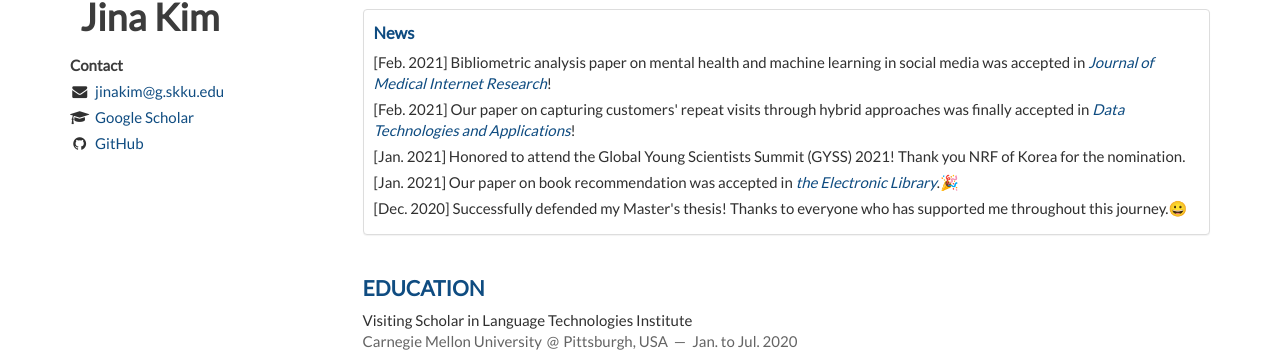
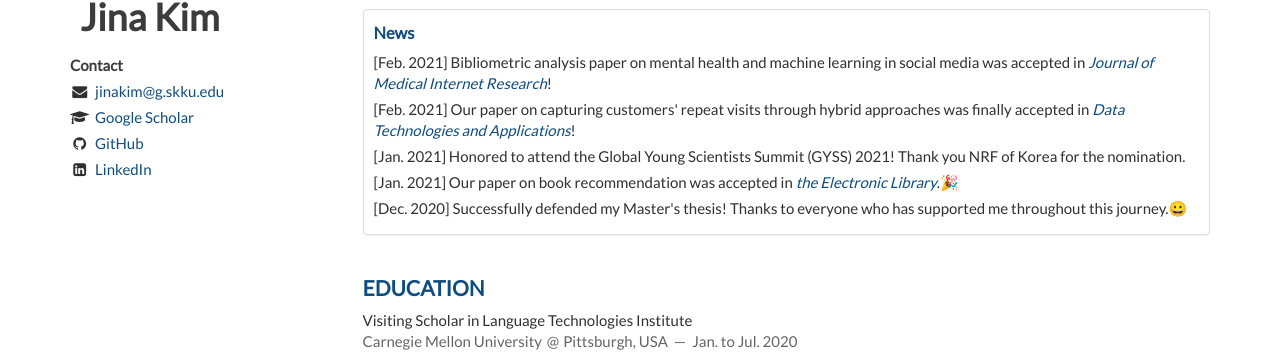
Before and after one commit to Jina-Kim/Jina-Kim.github.io, a Jekyll site: the page built from index.html, in a window 1280 px wide. Shown: the part 265-618 px from the top of the page. Built offline with Jekyll 4.4.1, drawn with Linux system fonts in a browser that asks for light colours; nearby versions of some CDN libraries; the list of posts is cut into pages by our own code.

Commit message:
Update layout.html

```diff
--- a/_config.yml
+++ b/_config.yml
@@ -21,6 +21,7 @@ email_full: mailto:jinakim@g.skku.edu
 website: github.io
 website_full: https://jina-kim.github.io/
 github: https://github.com/Jina-Kim/
+linkedin: https://www.linkedin.com/in/jina-kim-5796a6134
 google_scholar: https://scholar.google.com/citations?user=3mpOz-MAAAAJ&hl=en&oi=sra/
 twitter: twitter
 # needed for travis-ci build
--- a/_layouts/layout.html
+++ b/_layouts/layout.html
@@ -27,6 +27,7 @@
                         <li><i class="fa fa-envelope fa-fw"></i>&nbsp; <a href="{{ site.email_full }}">{{ site.email }}</a></li>
                         <li><i class="fa fa-graduation-cap fa-fw"></i>&nbsp; <a href="{{ site.google_scholar }}">Google Scholar</a></li>
                         <li><i class="fa fa-github fa-fw"></i>&nbsp; <a href="{{ site.github }}">GitHub</a></li>
+                        <li><i class="fa fa-linkedin-square fa-fw"></i>&nbsp; <a href="{{ site.linkedin }}">LinkedIn</a></li>
                     </ul>
                 </div>
             </header>
```
